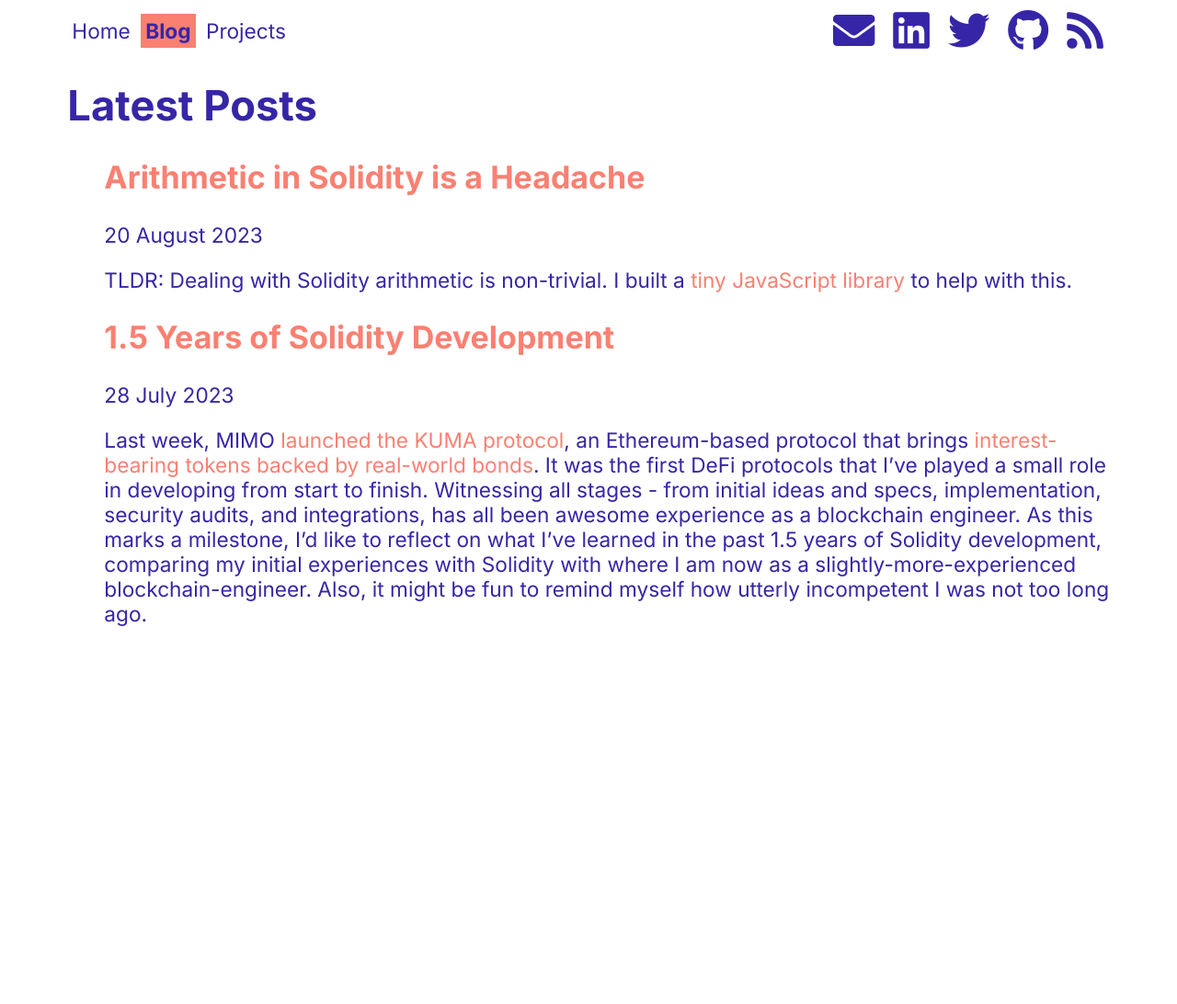
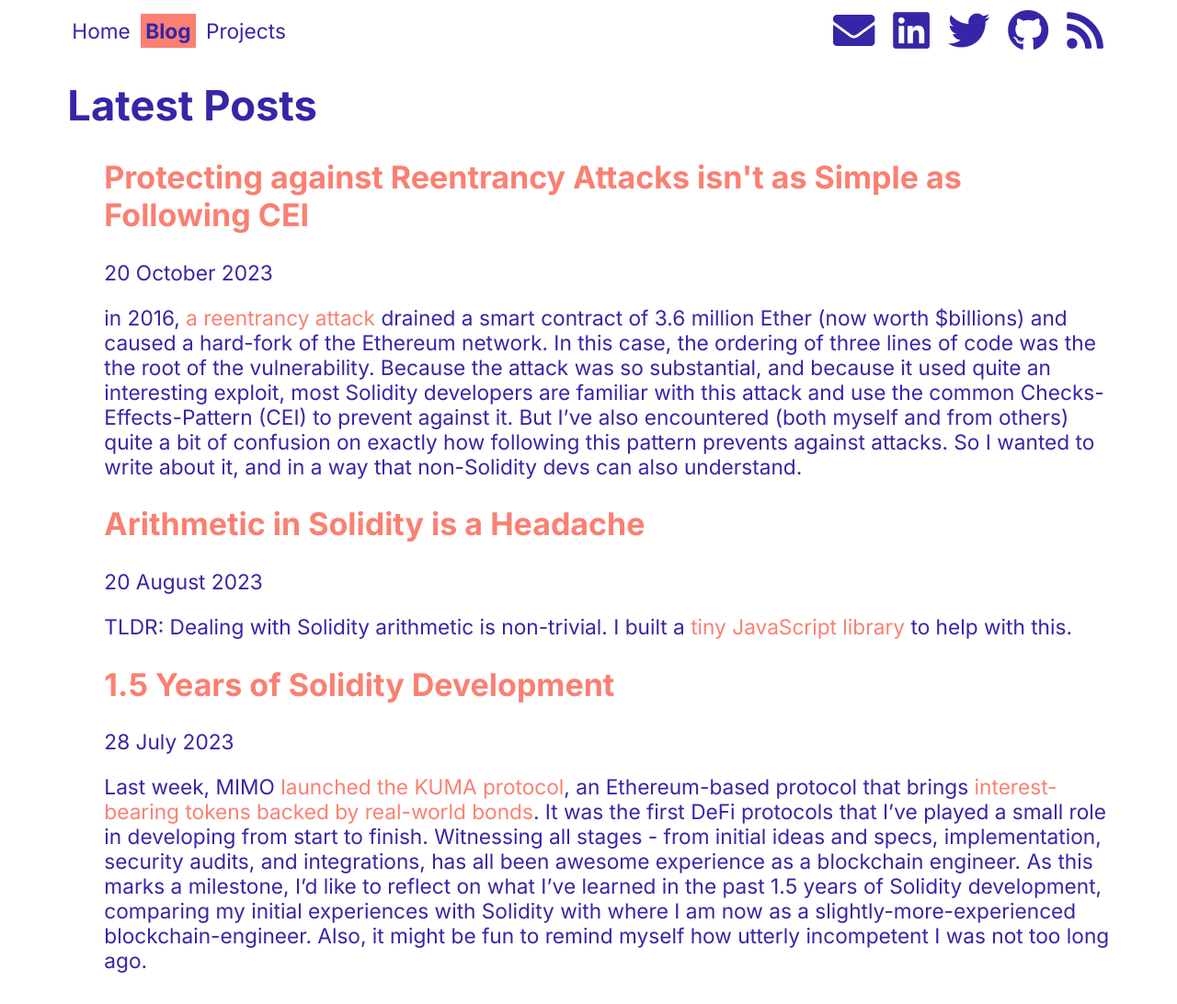
Before and after one commit to RnkSngh/rnksngh.github.io, a Jekyll site: the page built from blog.html, in a window 1280 px wide. Shown: the whole page at 92% size. Built offline with Jekyll 4.4.1, drawn with Linux system fonts in a browser that asks for light colours; before the commit the page ends 900 px from its top, so only the background shows below that.

Commit message:
add reentrancy post

```diff
--- /dev/null
+++ b/_posts/2023-10-20-CEI-Solidity.md
@@ -0,0 +1,224 @@
+---
+title: Protecting against Reentrancy Attacks isn't as Simple as Following CEI
+---
+
+in 2016, [a reentrancy attack](https://www.coindesk.com/consensus-magazine/2023/05/09/coindesk-turns-10-how-the-dao-hack-changed-ethereum-and-crypto/) drained a smart contract of 3.6 million Ether (now worth $billions) and caused a hard-fork of the Ethereum network. In this case, the ordering of three lines of code was the the root of the vulnerability. Because the attack was so substantial, and because it used quite an interesting exploit, most Solidity developers are familiar with this attack and use the common Checks-Effects-Pattern (CEI) to prevent against it. But I've also encountered (both myself and from others) quite a bit of confusion on exactly how following this pattern prevents against attacks. So I wanted to write about it, and in a way that non-Solidity devs can also understand.
+
+In this post, I'll review what reentrancy attacks are and why they are protected by following CEI, so that I can then talk about why it's not the only way to protect against reentrancy attacks.
+
+
+
+# Checks, Effects, and Interactions
+
+Ok. So how does it work?
+
+Let's say you have a smart contract that allows users to deposit ETH and get some shares in return. It's not entirely relevant what these shares represent - it can be anything, from shares of an token, or voting power in a DAO, or how many times people will launch another NFT platform. But the main point is that users deposit ETH to the smart contract, and there's shares accounting done to keep track of how much everyone is owed.
+
+Everyone pools their money into the same smart contract, and gets shares in return. You or any user can exchange ETH for shares by depositing ETH to this contract, or you can exchange shares for ETH by withdrawing ETH. Let's assume these shares are stored in an internal mapping called `shares` that maps addresses to how many shares they own, and that each share is worth 1 wei of ETH.
+
+A (seemingly) sensible withdraw function for this contract might look like this:
+
+<div>
+  <code >
+    <pre>
+
+  contract ImportantUnHackableContract {
+    ...
+    Other Irrelevant stuff
+    ...
+
+      function withdraw(uint amount) public {
+        require(amount <= shares[msg.sender], "Insufficient balance");
+        (bool success, ) = msg.sender.call{value: amount}("");
+        shares[msg.sender] -= amount;
+    }
+  }
+    </pre>
+  </code>
+</div>
+
+Let's go through the `withdraw` function line-by-line:
+
+<div>
+  <code >
+    <pre>
+    <span>// Reverts the tx if you don't have enough shares</span>
+    require(amount <= shares[msg.sender], "Insufficient balance");
+    </pre>
+  </code>
+</div>
+
+
+
+This line ***checks*** that the amount of shares any user can withdraw is less than the amount they own, and reverts the transaction if anyone tries to withdraw more shares than they own. Pretty straightforward.
+
+<div style="background-color: #FAF9F6; ">
+  <code >
+    <pre>
+    <span>// Transfer ETH to sender </span>
+    (bool success, ) = msg.sender.call{value: amount}("");
+    </pre>
+  </code>
+</div>
+
+`msg.sender.call{value:amount}` is Solidity code for "send `amount` of ETH to the transaction sender (i.e. the person who is withdrawing their shares)". We decrement the user's shares in the next line, so we send them their ETH on this line. We send it by ***interacting*** with the sender of the transaction. Also pretty straightforward.
+
+<div style="background-color: #FAF9F6; ">
+  <code >
+    <pre>
+    <span>// Update share accounting </span>
+    shares[msg.sender] -= amount;
+    </pre>
+  </code>
+</div>
+
+This line updates our accounting of how many shares each user is owed. In other words, it implements the ***effects*** of the withdrawal. Also straightforward.
+
+Seems simple enough, right? Real grade-A, airtight logic here right? You'd trust this with arbitrary amounts of your and your users' crypto right? Smart contracts are secure right? Web3 is the next internet right?
+
+Not quite.
+
+# YARAE (Yet Another Reentrancy Attack Explanation)
+
+So what's unsafe about this? This all falls apart if you consider that every time you transfer ETH in a smart contract, the transaction sender can trigger callback functions. Imagine that, instead of an end user, it was another smart contract (which Solidity is designed to be able to do!) that initialized the `withdraw` call. This attacking contract can do malicious, naughty things in the callback of the `withdraw` call during the transfer.
+
+Specifically, an attacking contract can wreak havoc if it recursively calls the withdraw function _again_ in the transfer callback. This is what's known as a _reentrancy_. Why is this bad? If an attacking contract re-enters after we've preformed the shares balance _check_ but before we've actually decremented the shares, the user gets free ETH transferred to them.
+
+In code, this is how the reentrancy would look like:
+
+<div >
+  <code style="max-width:100px">
+    <pre >
+    <span >// Attacker starts by calling the withdraw function </span>
+    function withdraw(uint amount) public {
+        require(amount <= shares[msg.sender], "Insufficient balance");
+        <span>/* Transfer ETH to sender */</span>
+        (bool success, ) = msg.sender.call{value: amount}("");
+
+        <span >/* The above line triggers a callback, which the attacker uses to
+        recursively call this function before running the effects*/</span>
+        function withdraw(uint amount) public {
+            require(amount <= shares[msg.sender], "Insufficient balance");
+
+            <span>/* Transfer ETH sender ⚠️AGAIN⚠️ */</span>
+            (bool success, ) = msg.sender.call{value: amount}("");
+
+            <span >
+              /* The above line triggers a callback, which the attacker uses to
+              recursively call this function */</span>
+              function withdraw(uint amount) public {
+                require(amount <= shares[msg.sender], "Insufficient balance");
+
+                <span>/* Transfer ETH sender ⚠️AGAIN⚠️ */</span>
+                (bool success, ) = msg.sender.call{value: amount}("");
+
+                  ...... and so on
+              }
+          }
+
+
+        <span>// Once we finally get to to the line below, the user has already
+        transferred ETH many many times! </span>
+        shares[msg.sender] -= amount;
+    }
+    </pre>
+  </code>
+</div>
+
+# How does CEI prevent this?
+
+CEI is a pattern that refers to the ordering of each of the 3 lines. Following the pattern means that you do your checks first, then your effects, then your interactions. So that if someone does re-enter the contract, they only do so _after_ you've already done your checks.
+
+For our example, code that correctly follows the CEI pattern would look like this:
+
+<div style="background-color: #FAF9F6; ">
+  <code >
+    <pre>
+  function withdraw(uint amount) public {
+    require(amount <= shares[msg.sender], "Insufficient balance"); <span>// Checks </span>
+    shares[msg.sender] -= amount; <span>// Effects </span>
+    (bool success, ) = msg.sender.call{value: amount}(""); <span>// Interactions </span>
+  }
+    </pre>
+  </code>
+</div>
+
+With this code, even if an attacking contract recursively calls the `withdraw` function, it would look like this:
+
+<div style="background-color: #FAF9F6; ">
+  <code >
+    <pre>
+    <span>// Attacker calls the withdraw function </span>
+    function withdraw(uint amount) public {
+        require(amount <= shares[msg.sender], "Insufficient balance");
+        shares[msg.sender] -= amount;
+        <span>/* Transfer ETH to the sender */</span>
+        (bool success, ) = msg.sender.call{value: amount}("");
+
+        <span>// The above line triggers a callback, but only after we ran the
+        effects line </span>
+        function withdraw(uint amount) public {
+        <span>/* This time around, the tx is reverted if the attacker
+        withdraws more than they own, since the shares were already updated */</span>
+          require(amount <= shares[msg.sender], "Insufficient balance");
+
+        }
+    }
+    </pre>
+  </code>
+</div>
+
+In this case, even though the attacker can re-enter the contract, they can't actually withdraw more than they own, since the shares accounting is kept up to date between each recursive call.
+
+## Other Patterns that can also Prevent Reentrancy Attacks
+
+If you really think about it, CEI isn't the only pattern which you have to follow to protect against this attack. For example, following an I-E-C (interactions, effects, checks) or I-C-E (interactions, checks, effects) are also theoretically ok patterns to use.
+
+I-E-C:
+
+<div style="background-color: #FAF9F6; ">
+  <code >
+    <pre>
+    function withdraw(uint amount) public {
+        (bool success, ) = msg.sender.call{value: amount}(""); <span>// Interactions </span>
+        shares[msg.sender] -= amount; <span>// Effects</span>
+        require(amount <= shares[msg.sender], "Insufficient balance"); <span>// Checks</span>
+    }
+    </pre>
+  </code>
+</div>
+
+In this case, an attacker can technically re-enter the contract after the first line is executed, but this is just equivalent to calling the function multiple times. All recursive calls where the attacker withdraws more up reverting due to the check, so no ETH is transferred in those calls.
+
+I-C-E:
+
+<div style="background-color: #FAF9F6; ">
+  <code >
+    <pre>
+    function withdraw(uint amount) public {
+        (bool success, ) = msg.sender.call{value: amount}(""); <span>// Interactions </span>
+        require(amount <= shares[msg.sender], "Insufficient balance");<span>// Checks </span>
+        shares[msg.sender] -= amount; <span>// Effects </span>
+    }
+    </pre>
+  </code>
+</div>
+
+Similar to IEC, this is also similar to just calling the function many times, and each call where the user tries to withdraw more than they have ends up reverting, as was originally intended.
+
+### Why Does This Matter?
+
+I never like to advocate for following a new pattern to be different. Just because you _can_ follow another reentrancy-resistant pattern doesn't mean that you should. There's still many many good reasons to follow the CEI pattern - it's the widely used convention, and code is easier to reason about when you don't have to think about injecting other code between the lines of your functions. You should absolutely follow CEI whenever you can. Following another pattern creates friction when other people try to understand your code, so you should only do it if you have good reason to.
+
+But there *are* good reasons to - you can't always follow CEI. Some tokens have [rounding errors](https://parse.rnksngh.com/2023/08/20/MinimizingRoundingErrors.html) or will otherwise yield differing amounts between *requested* transfer amounts and *actual* transfer amounts, meaning you have to preform the interaction first to know what effects it should have. In these cases, it might make sense to do effects first, but still follow a reentrancy-resistant pattern.
+
+### Other Best Practices to Follow For Avoiding Reentrancy Attacks
+
+Even if it is sufficient, following the CEI pattern isn't the *only* pattern you should use to protect your code. When dealing with important smart contracts, it's wise to have many fail-safes. In addition to following safe patterns, Other good practices to protect against reentrancy attacks are:
+
+- • Inherit your contracts from [Open Zeppelin's Reentrancy Guard](https://docs.openzeppelin.com/contracts/4.x/api/security#ReentrancyGuard)
+- • Avoid using tokens that trigger callbacks (e.g. use wETH or most ERC20 tokens)
+- • Use proxy contracts to limit the balance of any single smart contract
+- • Use invariant testing to test properties of your contracts that should never be invalidated!
+
+Happy coding!
```
Also changed, not shown: _layouts/post.html (+16 -1 lines).
